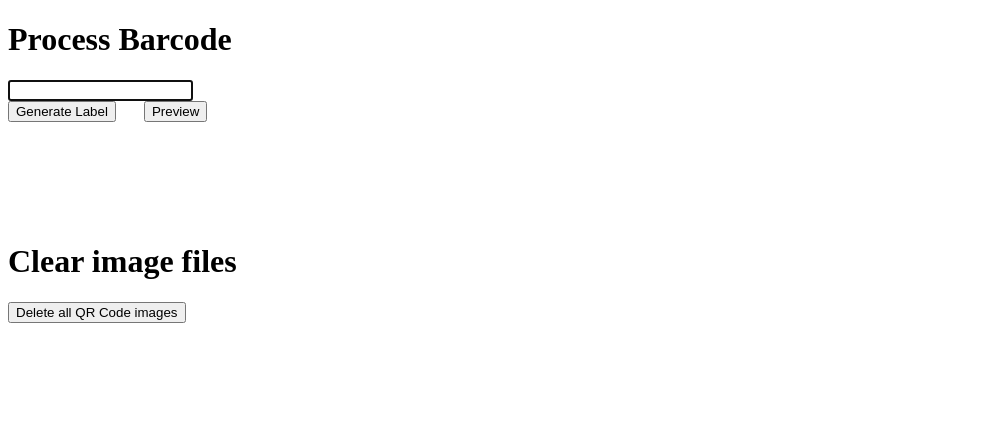
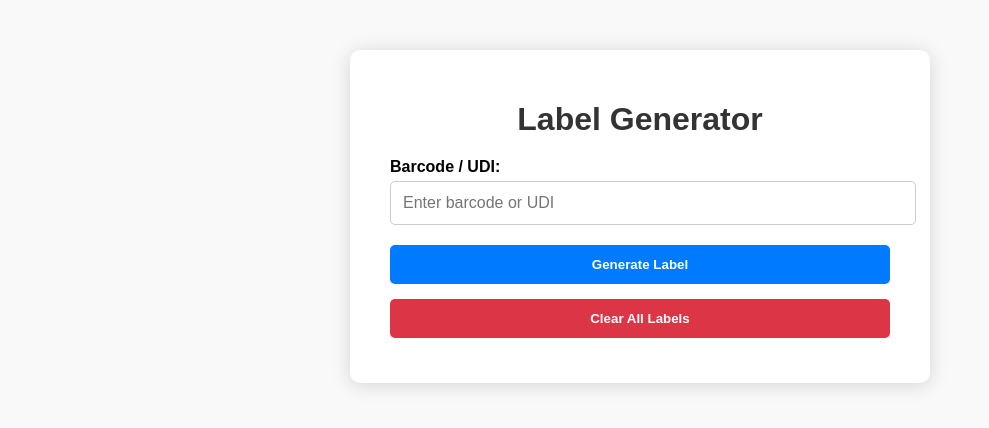
Before and after one commit to LEONG-JL/QR-code-label, a Flask app: template templates/lmtform.html in a window 1280 px wide. Shown: the top 428 px of the page, without its empty margins (0-989 px from the left). Run offline with Flask 3, Linux system fonts and the light colour scheme; the template is opened without the code that fills it, so the values that code supplies are empty.

Commit message:
changes for website

```diff
--- /dev/null
+++ b/static/styles.css
@@ -0,0 +1,77 @@
+body {
+    font-family: Arial, sans-serif;
+    background-color: #f9f9f9;
+    margin: 0;
+    padding: 0;
+}
+
+.container {
+    background-color: #ffffff;
+    margin: 50px auto;
+    padding: 30px 40px;
+    border-radius: 10px;
+    box-shadow: 0 2px 20px rgba(0,0,0,0.15);
+    width: 90%;
+    max-width: 500px;
+    text-align: center;
+}
+
+h1 {
+    color: #333;
+    margin-bottom: 20px;
+}
+
+label {
+    font-weight: bold;
+    display: block;
+    margin: 15px 0 5px;
+    text-align: left;
+}
+
+input[type="text"] {
+    width: 100%;
+    padding: 12px;
+    margin-bottom: 20px;
+    border-radius: 5px;
+    border: 1px solid #ccc;
+    font-size: 16px;
+}
+
+button, .btn {
+    padding: 12px 20px;
+    border-radius: 5px;
+    border: none;
+    color: #fff;
+    cursor: pointer;
+    font-weight: bold;
+    background-color: #007bff;
+    text-decoration: none;
+    width: 100%;
+    margin-bottom: 15px;
+}
+
+button:hover, .btn:hover {
+    opacity: 0.9;
+}
+
+.clear-btn {
+    background-color: #dc3545;
+}
+
+.clear-btn:hover {
+    background-color: #c82333;
+}
+
+.qr-codes {
+    display: flex;
+    justify-content: center;
+    gap: 20px;
+    margin: 20px 0;
+}
+
+img {
+    width: 150px;
+    height: 150px;
+    border-radius: 10px;
+    border: 2px solid #ddd;
+}
--- a/templates/lmtform.html
+++ b/templates/lmtform.html
@@ -1,33 +1,29 @@
 <!DOCTYPE html>
 <html lang="en">
-
 <head>
     <meta charset="UTF-8">
-    <title>Easmed Custom QR Code Creator</title>
+    <meta name="viewport" content="width=device-width, initial-scale=1.0">
+    <title>Label Generator</title>
+    <link rel="stylesheet" href="/static/css/styles.css">
+</head>
+<body>
+    <div class="container">
+        <h1>Label Generator</h1>
+        <form action="/lmt/" method="POST">
+            <label for="barcode">Barcode / UDI:</label>
+            <input type="text" id="barcode" name="barcode" placeholder="Enter barcode or UDI" required>
+            <button type="submit">Generate Label</button>
+        </form>
+        <button class="clear-btn" onclick="clearLabels()">Clear All Labels</button>
+    </div>
+
     <script>
-        window.onload = () => {
-            document.getElementById('barcode').focus();
+        function clearLabels() {
+            fetch('/lmtclear/', { method: 'POST' })
+                .then(response => response.json())
+                .then(data => alert(data.message))
+                .catch(error => alert("Failed to clear labels. Please try again."));
         }
     </script>
-</head>
-
-<body>
-    <h1>Process Barcode</h1>
-    <form action="/lmt/" method="post">
-        <div>
-            <input type="text" name="barcode" id="barcode" autofocus />
-        </div>
-        <div>
-            <button type="submit">Generate Label</button>
-            <span style="width:20px;display:inline-block;"></span>
-            <button type="submit" formaction="/lmtpreview/">Preview</button>
-        </div>
-    </form>
-    <div style="height:100px;"></div>
-    <h1>Clear image files</h1>
-    <form action="/lmtclear/" method="post">
-        <div>
-            <button type="submit">Delete all QR Code images</button>
-        </div>
-    </form>
 </body>
+</html>
```
Also changed, not shown: index.html (added, +50 -0 lines), qrlabelvi.py (+111 -128 lines), templates/lmterror.html (+7 -5 lines), templates/lmtresults.html (+11 -39 lines).
